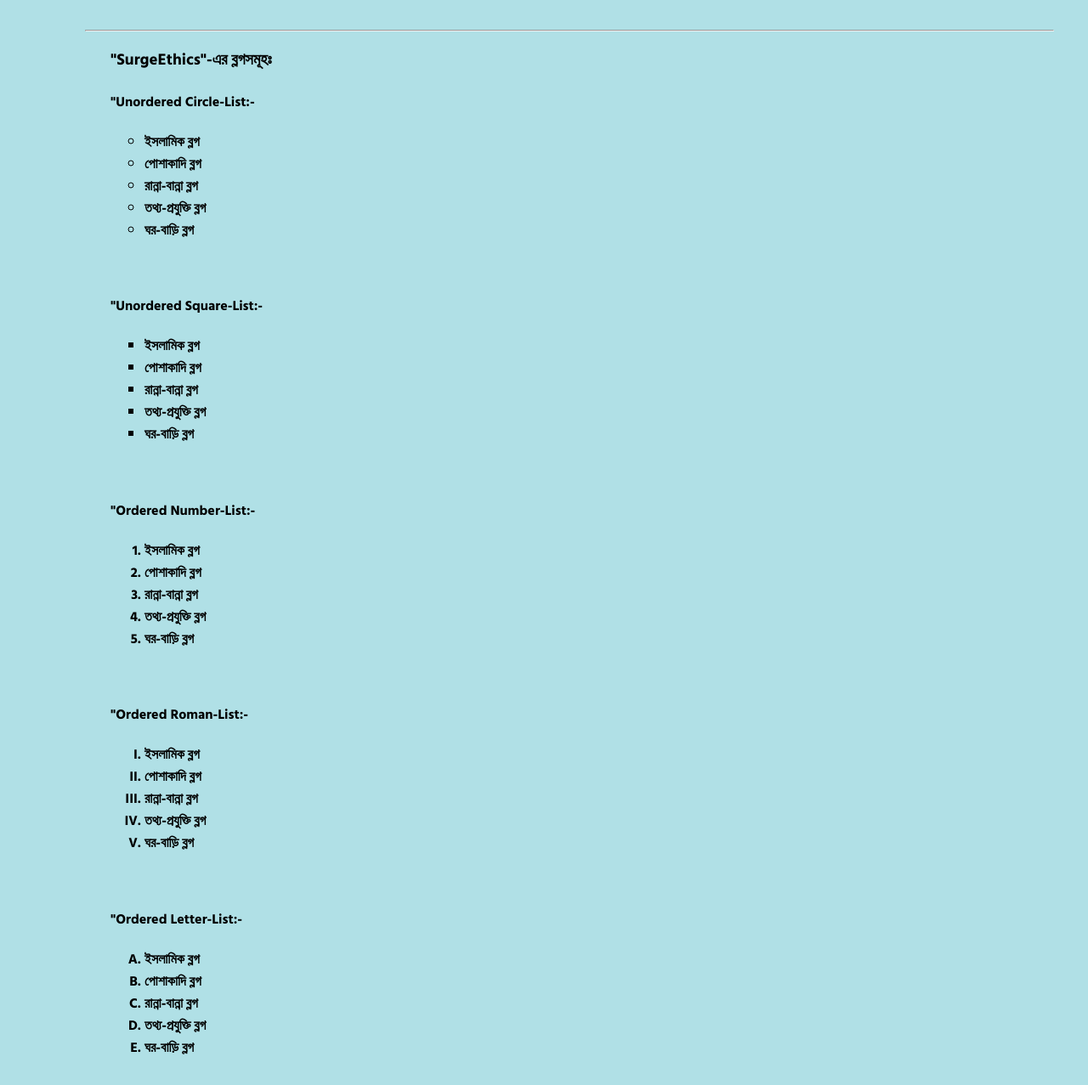
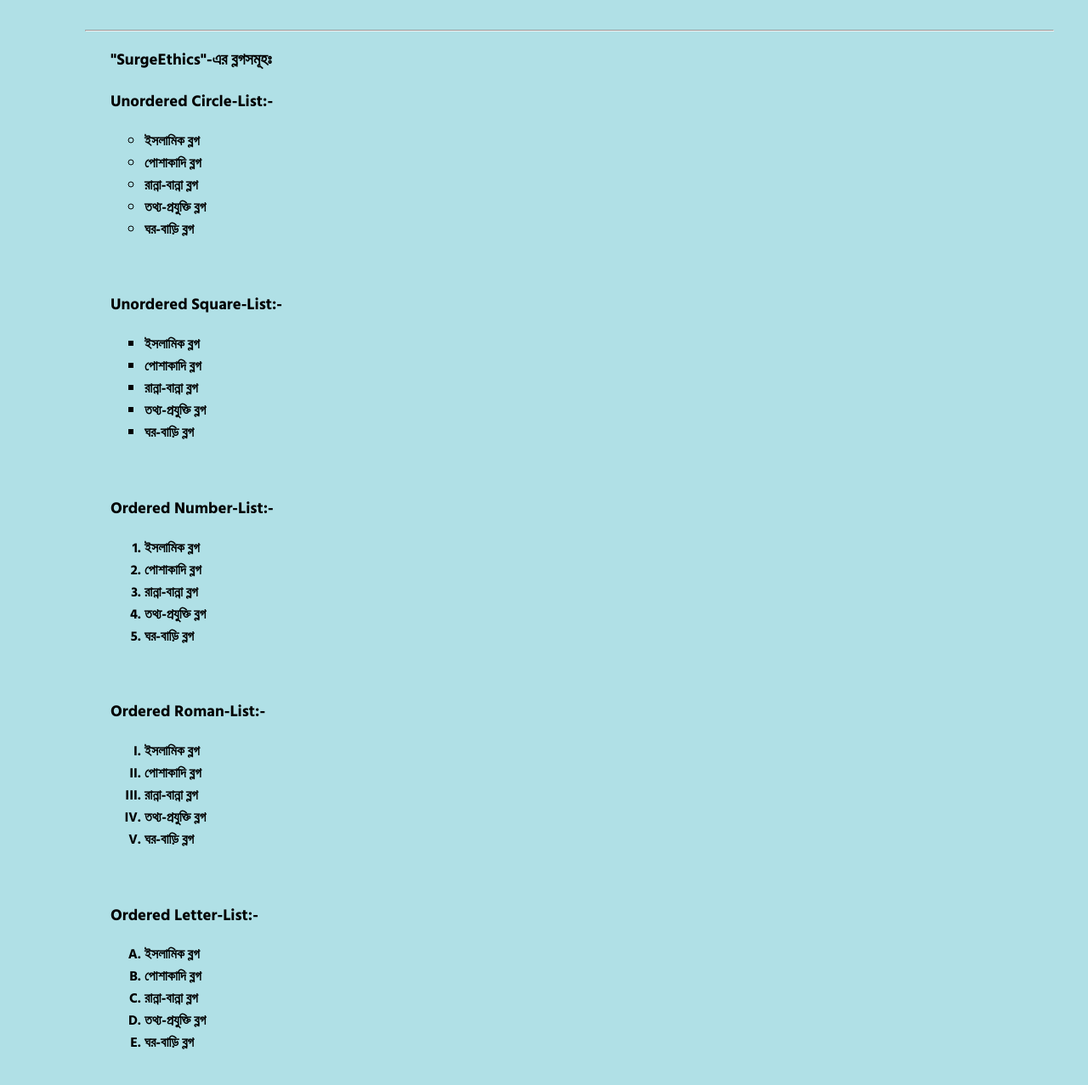
Before and after one commit to SurgeEthics/HTML-Practice-Full, a plain HTML site: page index.html in a window 1280 px wide. Shown: the part 3103-4380 px from the top of the page at 85% size. Drawn offline with Linux system fonts and the light colour scheme.

Commit message:
Update index.html

```diff
--- a/index.html
+++ b/index.html
@@ -227,7 +227,7 @@ style="line-height: 1.5em; font-size: 23px;">
 
 <h3>"SurgeEthics"-এর ব্লগসমূহঃ</h3>
 
-<h4>"Unordered Circle-List:-</h4>
+<h3>Unordered Circle-List:-</h3>
 <ul type="circle">
    <li>ইসলামিক ব্লগ</li>
    <li>পোশাকাদি ব্লগ</li>
@@ -236,7 +236,7 @@ style="line-height: 1.5em; font-size: 23px;">
    <li>ঘর-বাড়ি ব্লগ</li>
 </ul><br>
 
-<h4>"Unordered Square-List:-</h4>
+<h3>Unordered Square-List:-</h3>
 <ul type="square">
    <li>ইসলামিক ব্লগ</li>
    <li>পোশাকাদি ব্লগ</li>
@@ -245,7 +245,7 @@ style="line-height: 1.5em; font-size: 23px;">
    <li>ঘর-বাড়ি ব্লগ</li>
  </ul><br>
 
-<h4>"Ordered Number-List:-</h4>
+<h3>Ordered Number-List:-</h3>
 <ol type="circle">
    <li> ইসলামিক ব্লগ</li>
    <li> পোশাকাদি ব্লগ</li>
@@ -254,7 +254,7 @@ style="line-height: 1.5em; font-size: 23px;">
    <li> ঘর-বাড়ি ব্লগ</li>
 </ol><br>
 
-<h4>"Ordered Roman-List:-</h4>
+<h3>Ordered Roman-List:-</h3>
 <ol type="I">
    <li> ইসলামিক ব্লগ</li>
    <li> পোশাকাদি ব্লগ</li>
@@ -263,7 +263,7 @@ style="line-height: 1.5em; font-size: 23px;">
    <li> ঘর-বাড়ি ব্লগ</li>
  </ol><br>
 
-<h4>"Ordered Letter-List:-</h4>
+<h3>Ordered Letter-List:-</h3>
 <ol type="A">
     <li> ইসলামিক ব্লগ</li>
     <li> পোশাকাদি ব্লগ</li>
```
